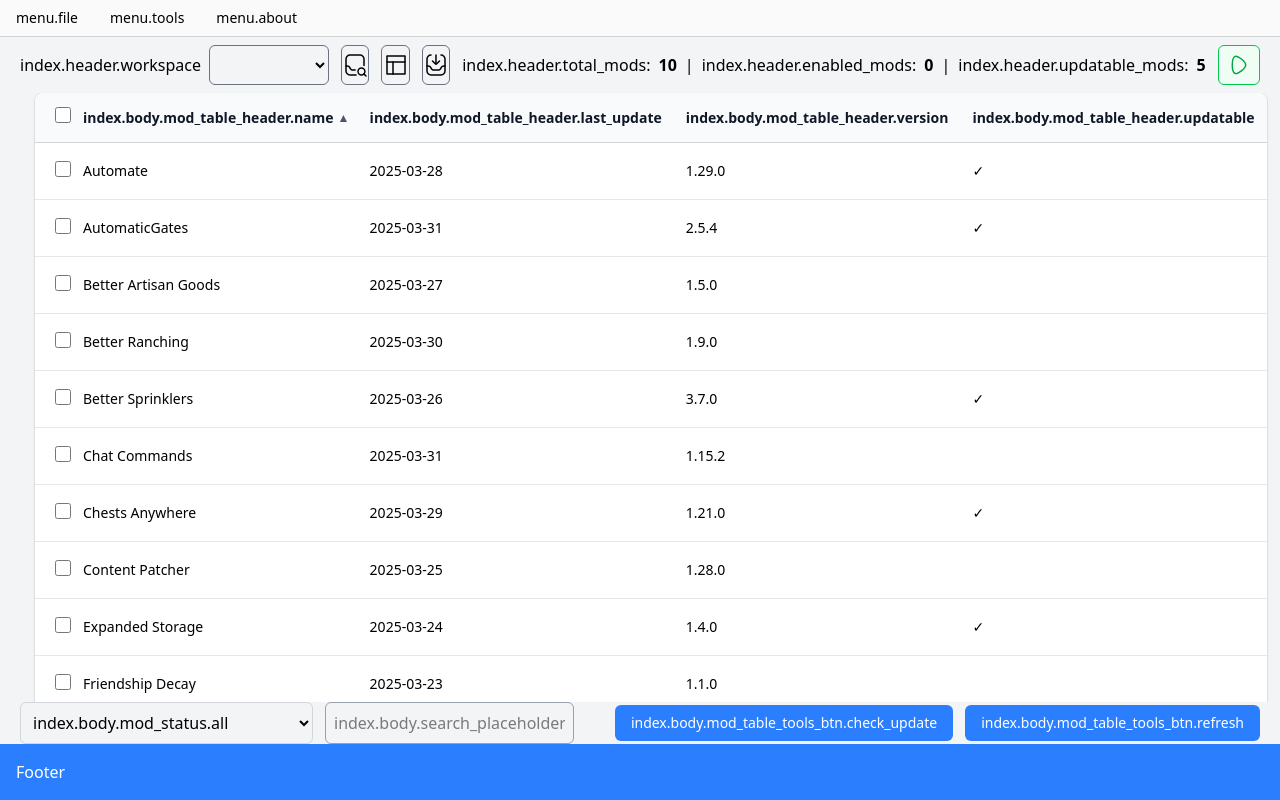
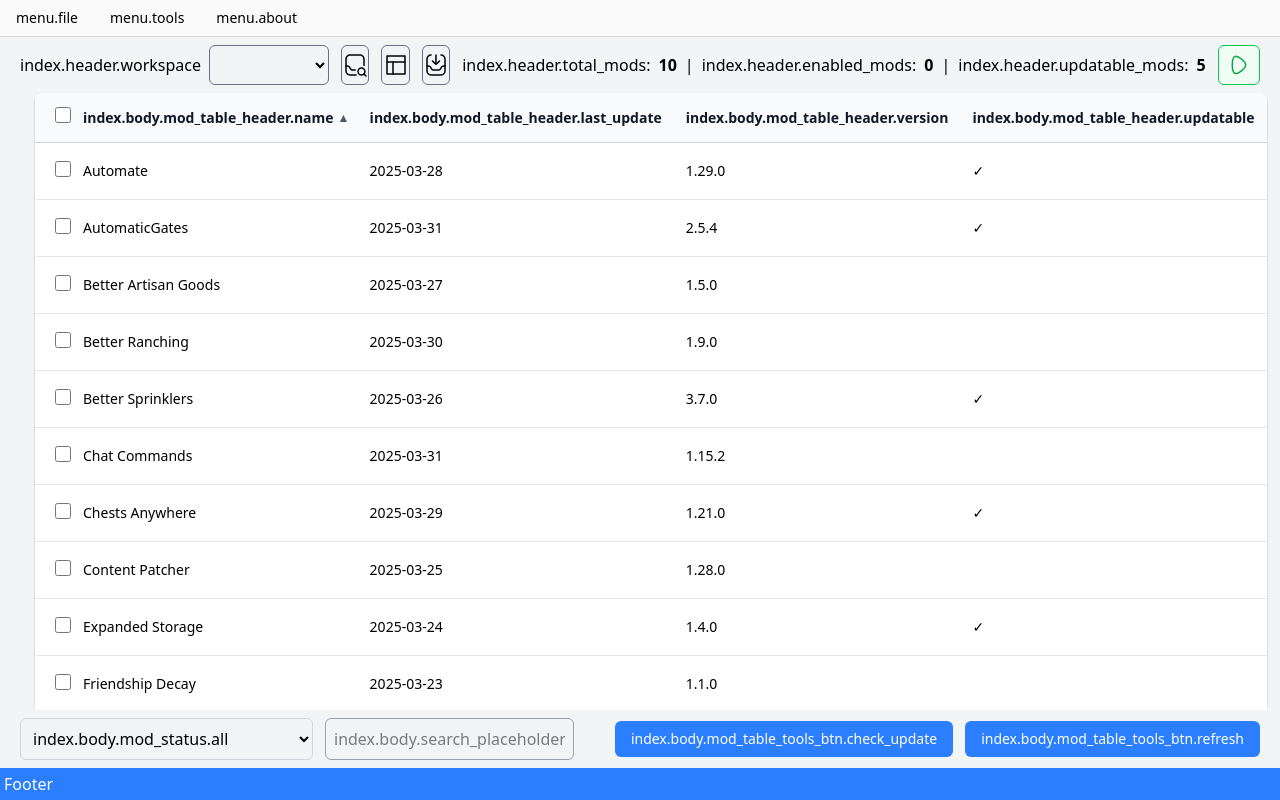
Before and after one commit to 490shigure/stardew-valley-launcher, a Vue app: page / in a window 1280 px wide. Built offline with nearby package versions, Linux system fonts and the light colour scheme.

Commit message:
优化组件样式和布局
- 在GlobalFooter.vue中调整footer的内边距，提升视觉效果。
- 在ModToolbar.vue中为工具栏添加垂直内边距，增强用户体验。
- 在DataTable.vue中优化表头样式，确保在不同内容情况下的可读性和交互性。

```diff
--- a/src/components/GlobalFooter.vue
+++ b/src/components/GlobalFooter.vue
@@ -3,7 +3,7 @@
 </script>
 
 <template>
-  <footer class="bg-blue-500 text-white p-4 w-full">
+  <footer class="bg-blue-500 text-white p-1 w-full">
     Footer
   </footer>
 </template>
--- a/src/components/Mod/ModToolbar.vue
+++ b/src/components/Mod/ModToolbar.vue
@@ -37,7 +37,7 @@ const { t } = useI18n();
 </script>
 
 <template>
-  <div class="flex items-center justify-start gap-3 sm:px-3 lg:px-5">
+  <div class="flex items-center justify-start gap-3 sm:px-3 lg:px-5 py-2">
     <!-- 模组状态筛选 -->
     <select
       id="mod_status"
--- a/src/components/common/DataTable.vue
+++ b/src/components/common/DataTable.vue
@@ -59,18 +59,18 @@ const formatCell = (val: unknown) => {
 <template>
   <div class="overflow-x-auto overflow-y-auto h-full px-3 pb-2 sm:px-3 lg:px-5 table-wrapper">
     <div class="inline-block min-w-full align-middle">
-      <div class="ring-1 shadow-sm ring-black/5 rounded-md sm:rounded-lg h-full overflow-hidden">
+      <div class="relative ring-1 shadow-sm ring-black/5 rounded-md sm:rounded-lg h-full">
         <table class="min-w-full divide-y divide-gray-300">
           <!-- 表头 -->
           <thead class="bg-gray-50 sticky top-0">
             <tr>
               <th v-if="props.selectable"
-                class="pl-5 pr-0 py-3.5 text-left text-sm font-semibold text-gray-900 sticky top-0">
+                class="pl-5 pr-0 py-3.5 text-left text-sm font-semibold text-gray-900 sticky top-0 z-10 first:rounded-tl-md">
                 <input type="checkbox" :checked="allSelected" @change="handleToggleAll"
                   class="w-4 h-4 accent-green-600 transition-all duration-200 ease-in-out" />
               </th>
               <th v-for="col in props.columns" :key="col.key"
-                class="px-3 py-3.5 text-left text-sm font-semibold text-gray-900 sticky top-0 select-none" :class="[
+                class="px-3 py-3.5 text-left text-sm font-semibold text-gray-900 sticky top-0 z-10 select-none first:rounded-tl-md last:rounded-tr-md" :class="[
                   col.sortable !== false ? 'cursor-pointer' : '',
                   col.width ?? ''
                 ]" @click="col.sortable !== false && handleSort(col.key)">
```
